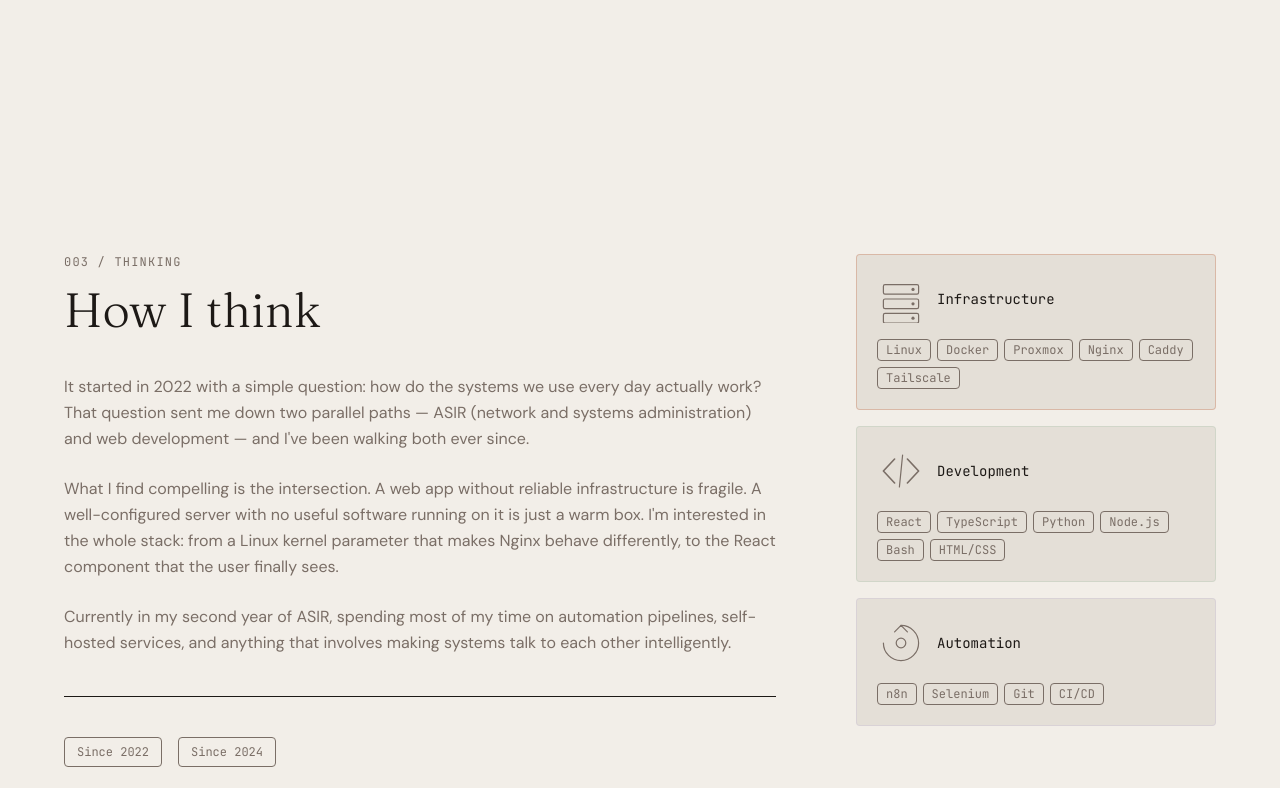
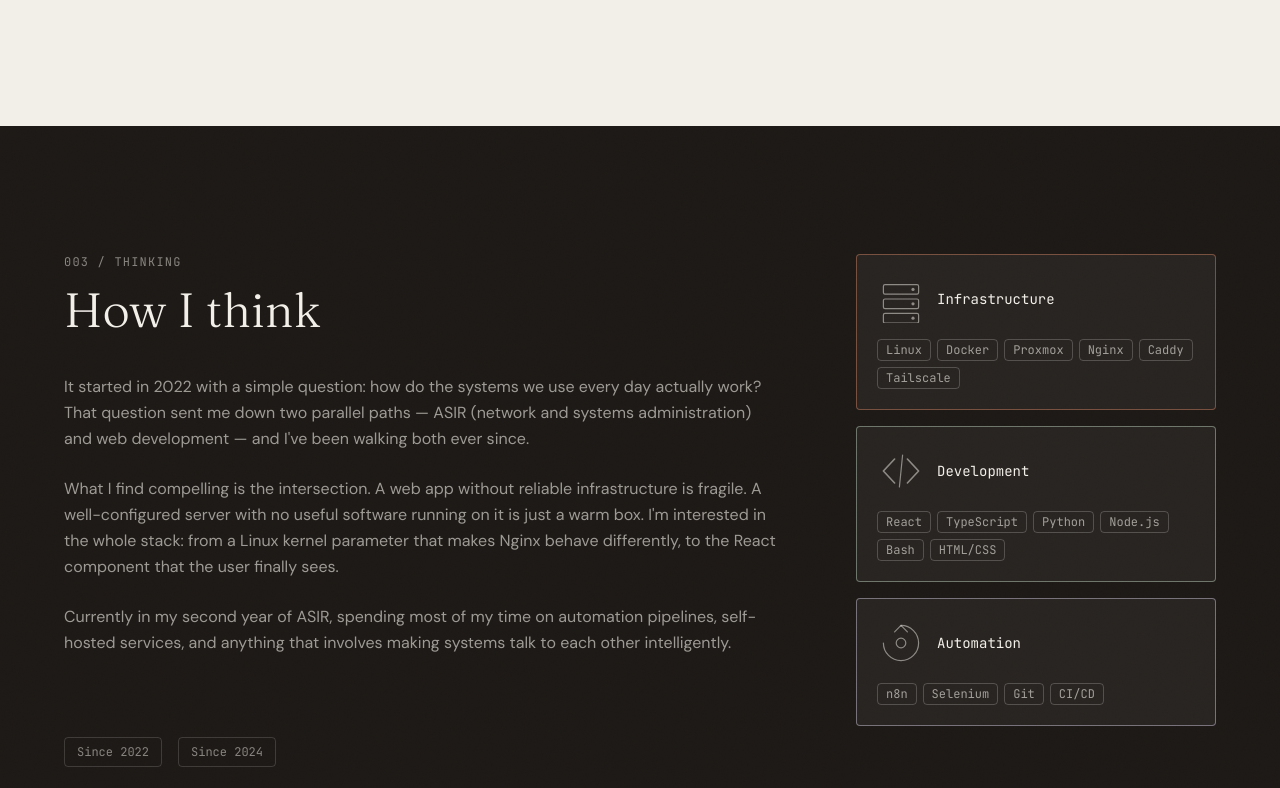
Before and after one commit to VodTinker/portfolio-daniel, an Astro site: page / in a window 1280 px wide. Shown: the part 2072-2860 px from the top of the page. Built offline with nearby package versions, Linux system fonts and the light colour scheme; Astro itself is replaced by a stand-in of ours.

Commit message:
feat: thinking section dark variant — ink background, cream text, inverted cards

```diff
--- a/src/components/ThinkingSection.tsx
+++ b/src/components/ThinkingSection.tsx
@@ -9,16 +9,16 @@ const clusterSkills = [
 ];
 
 const clusterAccent = [
-  "border-terracotta/40",
-  "border-sage/40",
-  "border-lavender/40",
+  "border-terracotta/50",
+  "border-sage/50",
+  "border-lavender/50",
 ] as const;
 
 export default function ThinkingSection() {
   const { t } = useLanguage();
 
   return (
-    <section id="thinking" className="px-6 sm:px-10 lg:px-16 py-24 sm:py-32">
+    <section id="thinking" className="dark-grain bg-ink px-6 sm:px-10 lg:px-16 py-24 sm:py-32">
       <div className="max-w-6xl mx-auto">
 
         <div className="grid grid-cols-1 lg:grid-cols-[1fr_360px] gap-16 lg:gap-20">
@@ -30,7 +30,7 @@ export default function ThinkingSection() {
               whileInView={{ opacity: 1 }}
               viewport={{ once: true }}
               transition={{ duration: 0.5 }}
-              className="text-xs font-mono text-muted tracking-widest uppercase mb-4"
+              className="text-xs font-mono text-[hsl(var(--bg))]/50 tracking-widest uppercase mb-4"
             >
               {t.thinking.label}
             </motion.p>
@@ -40,7 +40,7 @@ export default function ThinkingSection() {
               whileInView={{ opacity: 1, y: 0 }}
               viewport={{ once: true }}
               transition={{ duration: 0.5, delay: 0.05 }}
-              className="font-serif text-4xl sm:text-5xl font-light text-ink mb-10"
+              className="font-serif text-4xl sm:text-5xl font-light text-[hsl(var(--bg))] mb-10"
             >
               {t.thinking.title}
             </motion.h2>
@@ -53,7 +53,7 @@ export default function ThinkingSection() {
                   whileInView={{ opacity: 1, y: 0 }}
                   viewport={{ once: true }}
                   transition={{ duration: 0.55, delay: 0.1 + i * 0.08 }}
-                  className="text-base text-muted leading-relaxed"
+                  className="text-base text-[hsl(var(--bg))]/60 leading-relaxed"
                 >
                   {para}
                 </motion.p>
@@ -68,10 +68,10 @@ export default function ThinkingSection() {
               transition={{ duration: 0.5, delay: 0.35 }}
               className="flex gap-4 mt-10 pt-10 border-t border-[hsl(var(--border))]"
             >
-              <span className="text-xs font-mono text-muted px-3 py-1.5 border border-[hsl(var(--border))] rounded-sm">
+              <span className="text-xs font-mono text-[hsl(var(--bg))]/50 px-3 py-1.5 border border-white/15 rounded-sm">
                 {t.thinking.since2022}
               </span>
-              <span className="text-xs font-mono text-muted px-3 py-1.5 border border-[hsl(var(--border))] rounded-sm">
+              <span className="text-xs font-mono text-[hsl(var(--bg))]/50 px-3 py-1.5 border border-white/15 rounded-sm">
                 {t.thinking.since2024}
               </span>
             </motion.div>
@@ -86,13 +86,13 @@ export default function ThinkingSection() {
                 whileInView={{ opacity: 1, x: 0 }}
                 viewport={{ once: true }}
                 transition={{ duration: 0.5, delay: 0.15 + i * 0.1 }}
-                className={`border ${clusterAccent[i]} rounded-sm p-5 bg-[hsl(var(--surface))]`}
+                className={`border ${clusterAccent[i]} rounded-sm p-5 bg-white/5`}
               >
                 <div className="flex items-center gap-3 mb-4">
-                  <div className="text-muted">
+                  <div className="text-[hsl(var(--bg))]/50">
                     <ClusterIllustration variant={i as 0 | 1 | 2} />
                   </div>
-                  <span className="text-sm font-mono text-ink">
+                  <span className="text-sm font-mono text-[hsl(var(--bg))]">
                     {t.thinking.clusters[key]}
                   </span>
                 </div>
@@ -100,7 +100,7 @@ export default function ThinkingSection() {
                   {clusterSkills[i].map((skill) => (
                     <span
                       key={skill}
-                      className="px-2 py-0.5 text-xs font-mono text-muted border border-[hsl(var(--border))] rounded-sm"
+                      className="px-2 py-0.5 text-xs font-mono text-[hsl(var(--bg))]/60 border border-white/20 rounded-sm"
                     >
                       {skill}
                     </span>
```
